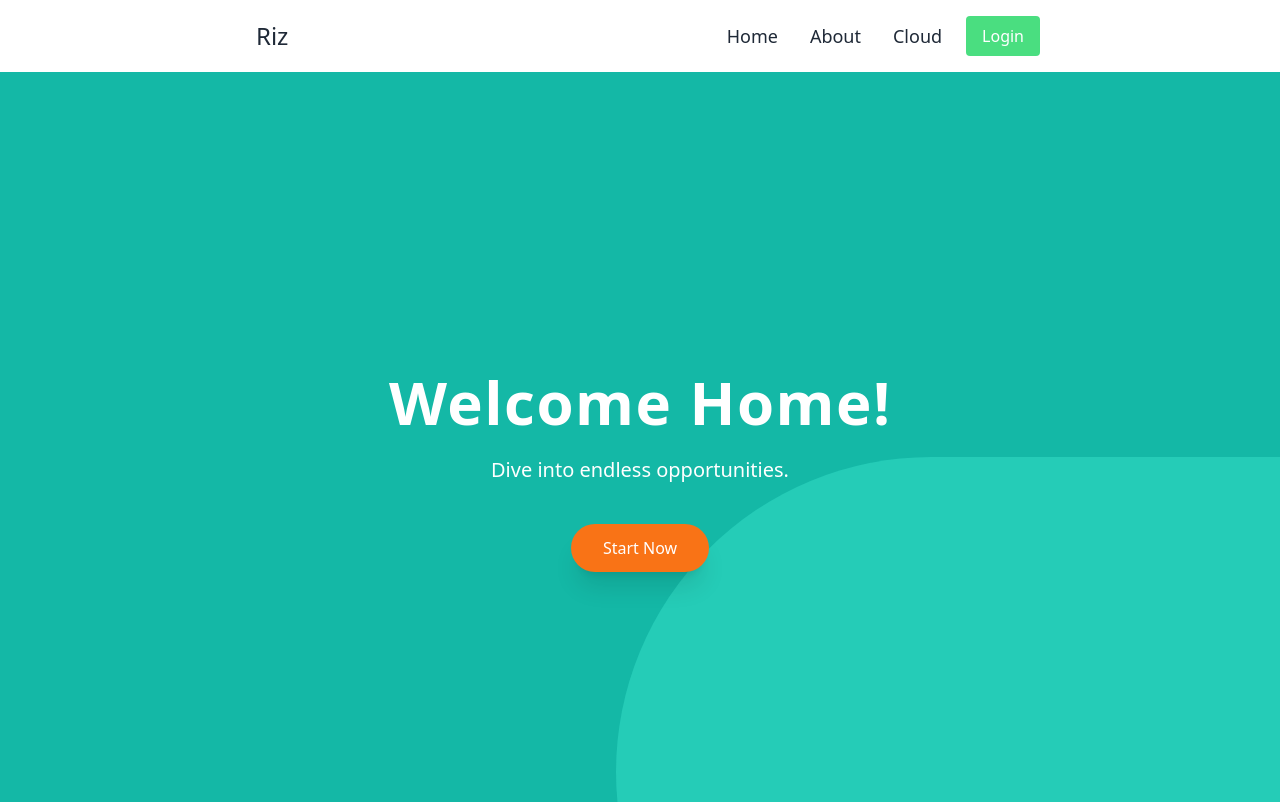
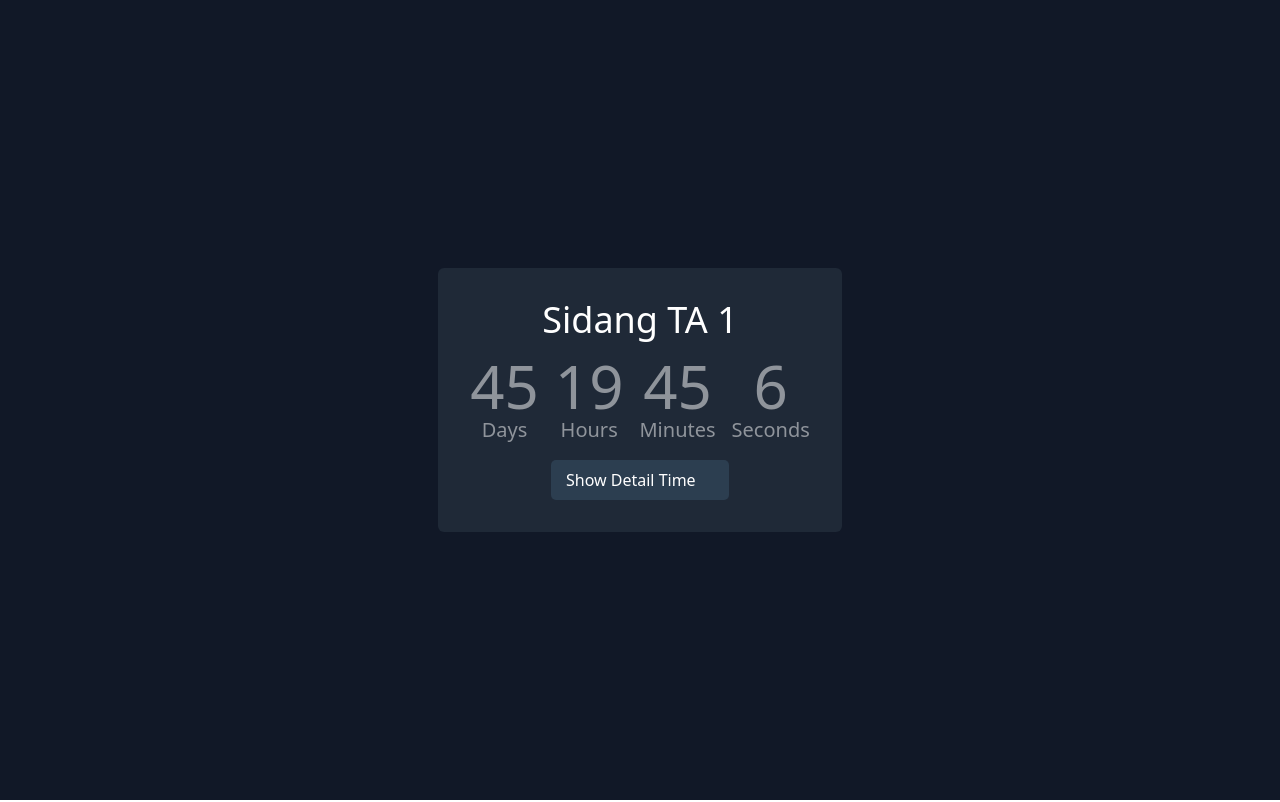
Before and after one commit to GitmeRiz/GitmeRiz, a Vue app: page / in a window 1280 px wide. Shown: the top 802 px of the page. Built offline with nearby package versions, Linux system fonts and the light colour scheme.

Commit message:
add countdown timer

```diff
--- a/src/App.vue
+++ b/src/App.vue
@@ -8,7 +8,7 @@ import Footer from './components/Footer.vue';
     <div class="flex-grow">
       <RouterView />
     </div>
-    <Footer />
+    <!-- <Footer /> -->
   </div>
 </template>
 
--- /dev/null
+++ b/src/components/Countdown.vue
@@ -0,0 +1,179 @@
+<template>
+    <div class="min-h-screen flex justify-center items-center bg-gray-900">
+        <div
+            class="bg-gray-800 text-white p-4 md:p-8 rounded-md text-center transform transition-transform hover:scale-105 container-animation">
+            <h1 class="text-2xl md:text-4xl mb-4 animate-fade-in-down">Sidang TA 1</h1>
+            <div class="flex flex-col md:flex-row space-y-4 md:space-y-0 md:space-x-4">
+                <div v-for="unit in displayedUnits" :key="unit.label" class="animate-pulse">
+                    <p
+                        :class="displayMode === 'minutes' || displayMode === 'seconds' ? 'text-5xl md:text-7xl' : 'text-4xl md:text-6xl'">
+                        {{ unit.value }}</p>
+                    <p class="text-lg md:text-xl">{{ unit.label }}</p>
+                </div>
+            </div>
+<div class="mt-2 md:mt-4 flex justify-center items-center">
+                <label class="block text-white font-bold mb-2 md:hidden" for="displayMode">Choose Mode:</label>
+                <select @change="setDisplayMode($event.target.value)" v-model="displayMode" class="block appearance-none w-full md:w-auto bg-white text-gray-700 py-2 px-4 pr-8 rounded leading-tight focus:outline-none focus:bg-white focus:border-gray-500 select-hover">                    <option value="detailed">Show Detail Time</option>
+                    <option value="hours">Show Total Hours</option>
+                    <option value="minutes">Show Total Minutes</option>
+                    <option value="seconds">Show Total Seconds</option>
+                </select>
+            </div>
+        </div>
+    </div>
+</template>
+
+<script>
+export default {
+    data() {
+        return {
+            targetTime: this.calculateTargetTime(),
+            timeUnits: [
+                { label: 'Days', value: 0 },
+                { label: 'Hours', value: 0 },
+                { label: 'Minutes', value: 0 },
+                { label: 'Seconds', value: 0 }
+            ],
+            displayMode: 'detailed',
+            intervalId: null
+        };
+    },
+    computed: {
+        displayedUnits() {
+            const totalHours = this.timeUnits[0].value * 24 + this.timeUnits[1].value;
+            const totalMinutes = totalHours * 60 + this.timeUnits[2].value;
+            const totalSeconds = totalMinutes * 60 + this.timeUnits[3].value;
+
+            switch (this.displayMode) {
+                case 'hours':
+                    return [
+                        { label: 'Hours', value: String(Math.floor(totalHours)).padStart(2, '0').toLocaleString() },
+                        { label: '', value: ':' },
+                        { label: 'Minutes', value: String(this.timeUnits[2].value).padStart(2, '0') },
+                        { label: '', value: ':' },
+                        { label: 'Seconds', value: String(this.timeUnits[3].value).padStart(2, '0') }
+                    ];
+                case 'minutes':
+                    return [
+                        { label: 'Minutes', value: totalMinutes.toLocaleString() },
+                        { label: '', value: ':' },
+                        { label: 'Seconds', value: String(this.timeUnits[3].value).padStart(2, '0') }
+                    ];
+                case 'seconds':
+                    return [
+                        { label: 'Seconds', value: totalSeconds.toLocaleString() }
+                    ];
+                default:
+                    return this.timeUnits.map(unit => ({
+                        label: unit.label,
+                        value: unit.value.toLocaleString()
+                    }));
+            }
+        }
+    },
+
+    mounted() {
+        this.updateTime();
+        this.intervalId = setInterval(this.updateTime, 1000);
+    },
+    beforeDestroy() {
+        clearInterval(this.intervalId);
+    },
+    methods: {
+        calculateTargetTime() {
+            const target = new Date();
+            target.setDate(target.getDate() + 46);
+            target.setHours(0, 0, 0, 0);
+            return target.getTime();
+        },
+        updateTime() {
+            const now = new Date().getTime();
+            const distance = this.targetTime - now;
+
+            if (distance <= 0) {
+                clearInterval(this.intervalId);
+                this.timeUnits.forEach(unit => unit.value = 0);
+                return;
+            }
+
+            this.timeUnits[0].value = Math.floor(distance / (1000 * 60 * 60 * 24));
+            this.timeUnits[1].value = Math.floor((distance % (1000 * 60 * 60 * 24)) / (1000 * 60 * 60));
+            this.timeUnits[2].value = Math.floor((distance % (1000 * 60 * 60)) / (1000 * 60));
+            this.timeUnits[3].value = Math.floor((distance % (1000 * 60)) / 1000);
+        },
+        setDisplayMode(mode) {
+            this.displayMode = mode;
+        }
+    }
+};
+</script>
+
+<style scoped>
+@keyframes slideInFromTop {
+    from {
+        transform: translateY(-50px);
+        opacity: 0;
+    }
+
+    to {
+        transform: translateY(0);
+        opacity: 1;
+    }
+}
+
+@keyframes pulse {
+    0% {
+        transform: scale(1);
+    }
+
+    50% {
+        transform: scale(1.05);
+    }
+
+    100% {
+        transform: scale(1);
+    }
+}
+
+.container-animation {
+    animation: slideInFromTop 0.7s ease-out forwards;
+}
+
+.animate-pulse>p.text-6xl,
+.animate-pulse>p.text-7xl {
+    animation: pulse 1.5s infinite;
+}
+
+/* Existing fadeInDown animation can be removed or kept for other elements if needed */
+@keyframes fadeInDown {
+    from {
+        opacity: 0;
+        transform: translateY(-1rem);
+    }
+
+    to {
+        opacity: 1;
+        transform: translateY(0);
+    }
+}
+
+.select-hover:hover {
+    transform: scale(1.05);
+    transition: all 0.3s ease;
+}
+
+select {
+    background-color: #2c3e50;
+    border: none;
+    color: white;
+    padding: 10px 15px;
+    border-radius: 5px;
+    cursor: pointer;
+}
+
+select:focus {
+    outline: none;
+    background-color: #2c3e50;
+    box-shadow: 0 0 5px rgba(81, 203, 238, 1);
+}
+</style>
--- a/src/views/HomeView.vue
+++ b/src/views/HomeView.vue
@@ -1,117 +1,21 @@
 <template>
-  <div>
-    <Navbar />
-  </div>
-  <div class="min-h-screen flex flex-col items-center justify-center bg-teal-500 relative overflow-hidden">
-
-    <!-- Background Circle -->
-    <div
-      class="absolute w-3/4 h-3/4 bg-teal-400 rounded-full top-1/2 left-1/2 transform -translate-x-1/2 -translate-y-1/2 animate-pulseSlow">
-    </div>
-
-    <!-- Animated Text -->
-    <h1 class="text-6xl font-bold text-white mb-6 z-10 tracking-wide animate-zoom-in">Welcome Home!</h1>
-
-    <!-- Animated Description -->
-    <p class="text-xl text-white mb-10 z-10 animate-fade-slide-up animate-delay-1s">
-      Dive into endless opportunities.
-    </p>
-
-    <!-- Animated Button -->
-    <router-link to="/explore">
-      <button
-        class="px-8 py-3 bg-orange-500 text-white rounded-full shadow-xl transform hover:scale-110 transition-transform z-10 animate-push-up animate-delay-2s">
-        Start Now
-      </button>
-    </router-link>
-
+  <div class="min-h-screen flex justify-center items-center bg-gray-900">
+    <Countdown />
   </div>
 </template>
 
 <script>
 import Navbar from '@/components/Navbar.vue'
+import Countdown from '../components/Countdown.vue';
 
 export default {
   name: 'HomeView',
 
   components: {
     Navbar,
+    Countdown,
   }
 }
 </script>
 
-<style scoped>
-@keyframes fadeInSlideUp {
-  from {
-    opacity: 0;
-    transform: translateY(1rem);
-  }
-
-  to {
-    opacity: 1;
-    transform: translateY(0);
-  }
-}
-
-@keyframes zoomIn {
-  from {
-    opacity: 0;
-    transform: scale(0.7);
-  }
-
-  to {
-    opacity: 1;
-    transform: scale(1);
-  }
-}
-
-@keyframes pushUp {
-  from {
-    transform: translateY(2rem);
-  }
-
-  to {
-    transform: translateY(0);
-  }
-}
-
-@keyframes pulseSlow {
-  0% {
-    opacity: 1;
-    transform: scale(1);
-  }
-
-  50% {
-    opacity: 0.7;
-    transform: scale(1.05);
-  }
-
-  100% {
-    opacity: 1;
-    transform: scale(1);
-  }
-}
-
-.animate-fade-slide-up {
-  animation: fadeInSlideUp 1.5s ease-out forwards;
-}
-
-.animate-zoom-in {
-  animation: zoomIn 1.5s ease-out forwards;
-}
-
-.animate-push-up {
-  animation: pushUp 1.5s ease-out forwards;
-}
-
-.animate-pulseSlow {
-  animation: pulseSlow 10s infinite;
-}
-
-.animate-delay-1s {
-  animation-delay: 1s;
-}
-
-.animate-delay-2s {
-  animation-delay: 2s;
-}</style>
+<style scoped></style>
```
